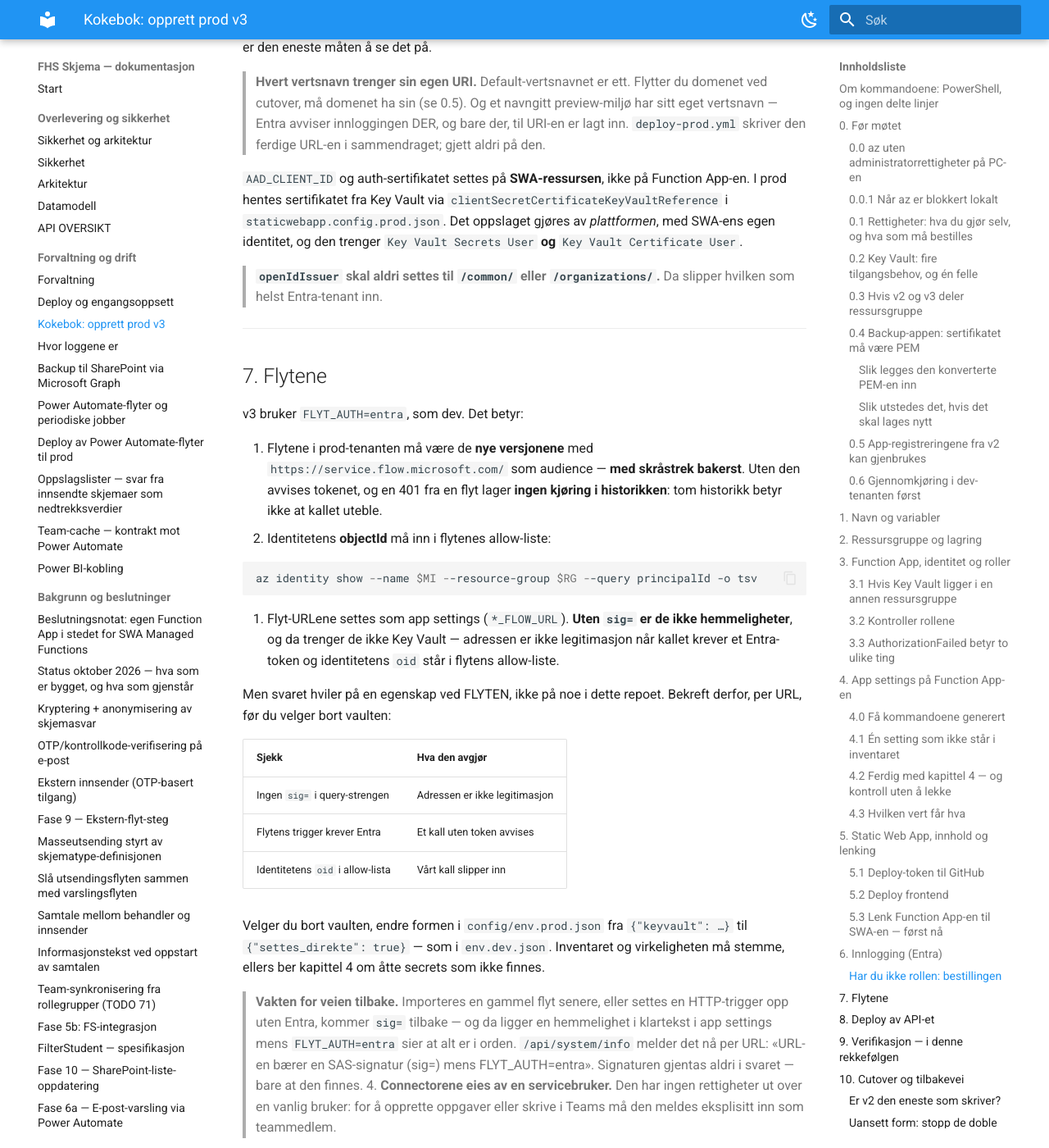
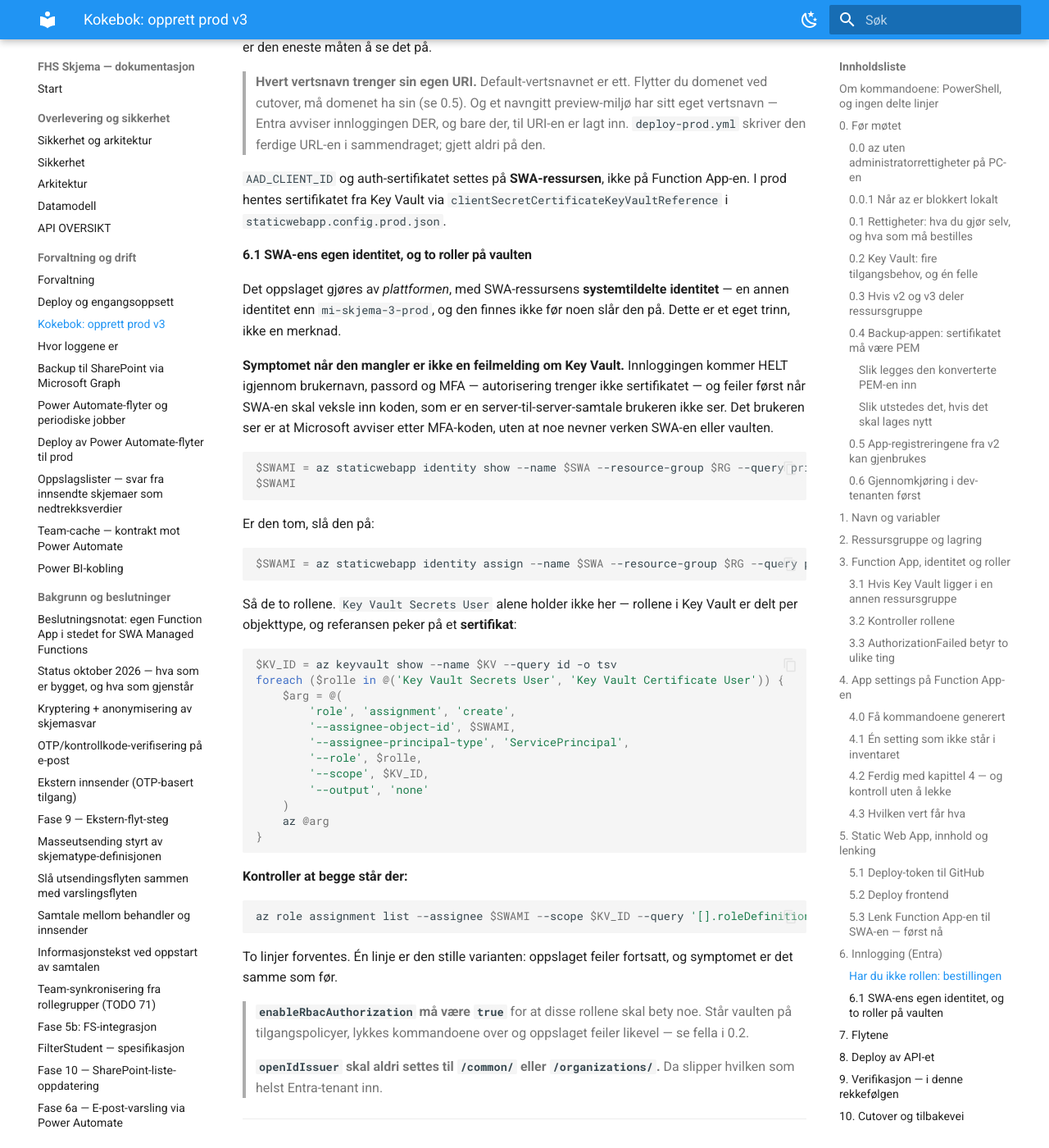
Before and after one commit to jachrist/skjema-swa, an MkDocs documentation site: the page built from docs/KOKEBOK-PROD-V3.md, in a window 1280 px wide and 1400 px high, scrolled down 31205 px. Shown: the whole window at 82% size. Built offline with MkDocs 1.6.1 and Material for MkDocs 9.7.7, drawn with Linux system fonts in a browser that asks for light colours.

Commit message:
SWA-ens egen identitet var et krav uten et trinn
Redirect-URI-en var på plass, men innloggingen feilet etter MFA. Kravet
sto i kokeboka to steder — 0.2 («SWA-ens plattformidentitet») og 0.5 —
men ingen steg slo på identiteten eller tildelte rollene. Et krav uten et
trinn er et krav som hoppes over.

Og dette er den dyreste varianten av det: autoriseringen trenger ikke
sertifikatet, så brukeren kommer HELT gjennom brukernavn, passord og MFA.
Det som feiler er kodevekslingen, en server-til-server-samtale ingen ser,
og det brukeren får er en avvisning fra Microsoft som ikke nevner verken
SWA-en eller vaulten. Man leter da i Entra etter noe som ligger i Key
Vault.

6.1 er nå et eget trinn: les identiteten, slå den på hvis den mangler, gi
den BEGGE rollene, og kontroller at begge står der. `Key Vault Secrets
User` alene holder ikke — rollene er delt per objekttype, og referansen
peker på et sertifikat. Én rolle av to feiler like stille som ingen, så
kontrollen sier hva som forventes: to linjer.

Testen binder trinnet til configen: bruker en staticwebapp.config
`clientSecretCertificateKeyVaultReference`, MÅ kokeboka ha kommandoene
som slår på identiteten og gir begge rollene — ikke bare en tabellrad som
nevner dem.

Fem mutasjoner prøvd, alle røde: bare én av de to rollene, identiteten
omtalt i stedet for slått på, kontrollen fjernet, symptomavsnittet
fjernet, og hele trinnet fjernet.

Ett forsøk til på symptomet brøt ikke regelen — setningen etter beskrev
det fortsatt — og ble kjørt på nytt mot hele avsnittet.

138 av 138 testfiler OK. Ingen appkode — ingen deploy kreves.

Co-Authored-By: Claude Opus 5 <noreply@anthropic.com>
Claude-Session: https://claude.ai/code/session_016ebSuKji2st85HZS2wAHNH

````diff
--- a/docs/KOKEBOK-PROD-V3.md
+++ b/docs/KOKEBOK-PROD-V3.md
@@ -1392,8 +1392,61 @@ synlig i nettleseren, og det er den eneste måten å se det på.
 `AAD_CLIENT_ID` og auth-sertifikatet settes på **SWA-ressursen**, ikke på
 Function App-en. I prod hentes sertifikatet fra Key Vault via
 `clientSecretCertificateKeyVaultReference` i `staticwebapp.config.prod.json`.
-Det oppslaget gjøres av *plattformen*, med SWA-ens egen identitet, og den
-trenger `Key Vault Secrets User` **og** `Key Vault Certificate User`.
+
+#### 6.1 SWA-ens egen identitet, og to roller på vaulten
+
+Det oppslaget gjøres av *plattformen*, med SWA-ressursens **systemtildelte
+identitet** — en annen identitet enn `mi-skjema-3-prod`, og den finnes ikke
+før noen slår den på. Dette er et eget trinn, ikke en merknad.
+
+**Symptomet når den mangler er ikke en feilmelding om Key Vault.**
+Innloggingen kommer HELT igjennom brukernavn, passord og MFA — autorisering
+trenger ikke sertifikatet — og feiler først når SWA-en skal veksle inn koden,
+som er en server-til-server-samtale brukeren ikke ser. Det brukeren ser er at
+Microsoft avviser etter MFA-koden, uten at noe nevner verken SWA-en eller
+vaulten.
+
+```powershell
+$SWAMI = az staticwebapp identity show --name $SWA --resource-group $RG --query principalId -o tsv
+$SWAMI
+```
+
+Er den tom, slå den på:
+
+```powershell
+$SWAMI = az staticwebapp identity assign --name $SWA --resource-group $RG --query principalId -o tsv
+```
+
+Så de to rollene. `Key Vault Secrets User` alene holder ikke her — rollene i
+Key Vault er delt per objekttype, og referansen peker på et **sertifikat**:
+
+```powershell
+$KV_ID = az keyvault show --name $KV --query id -o tsv
+foreach ($rolle in @('Key Vault Secrets User', 'Key Vault Certificate User')) {
+    $arg = @(
+        'role', 'assignment', 'create',
+        '--assignee-object-id', $SWAMI,
+        '--assignee-principal-type', 'ServicePrincipal',
+        '--role', $rolle,
+        '--scope', $KV_ID,
+        '--output', 'none'
+    )
+    az @arg
+}
+```
+
+**Kontroller at begge står der:**
+
+```powershell
+az role assignment list --assignee $SWAMI --scope $KV_ID --query '[].roleDefinitionName' -o tsv
+```
+
+To linjer forventes. Én linje er den stille varianten: oppslaget feiler
+fortsatt, og symptomet er det samme som før.
+
+> **`enableRbacAuthorization` må være `true`** for at disse rollene skal bety
+> noe. Står vaulten på tilgangspolicyer, lykkes kommandoene over og
+> oppslaget feiler likevel — se fella i 0.2.
 
 > **`openIdIssuer` skal aldri settes til `/common/` eller `/organizations/`.**
 > Da slipper hvilken som helst Entra-tenant inn.
````
Also changed, not shown: 1 other file.
